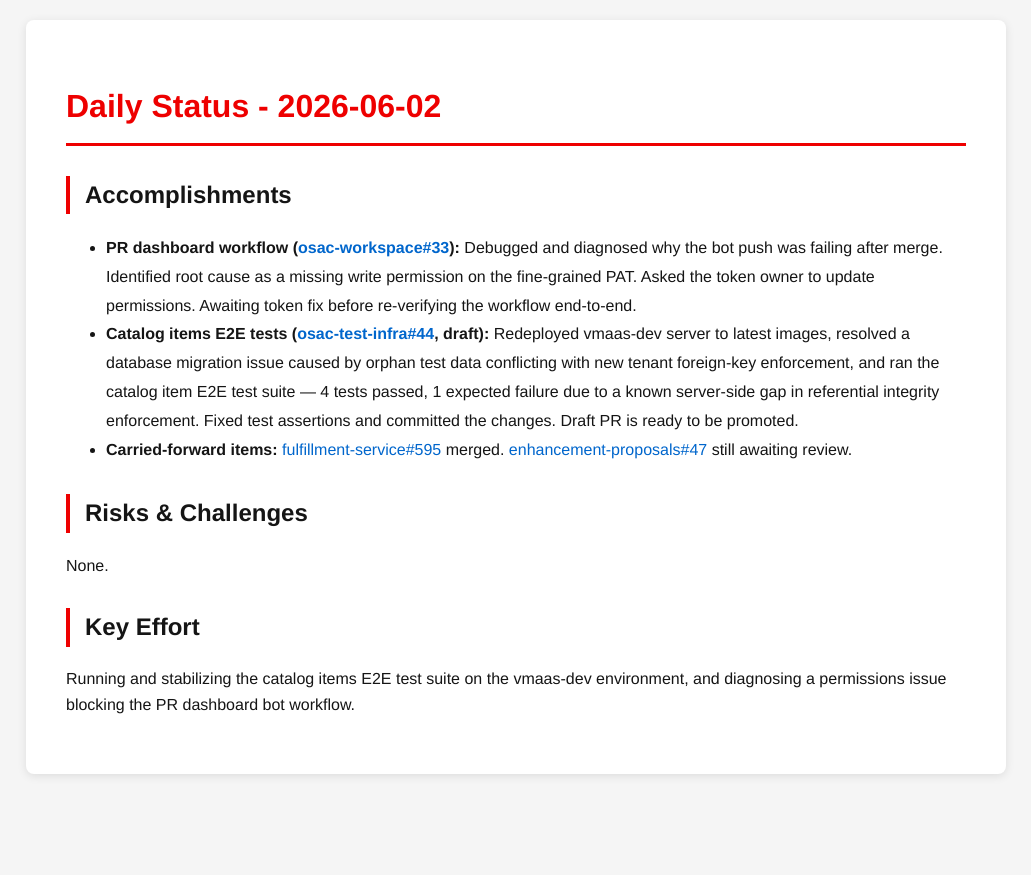
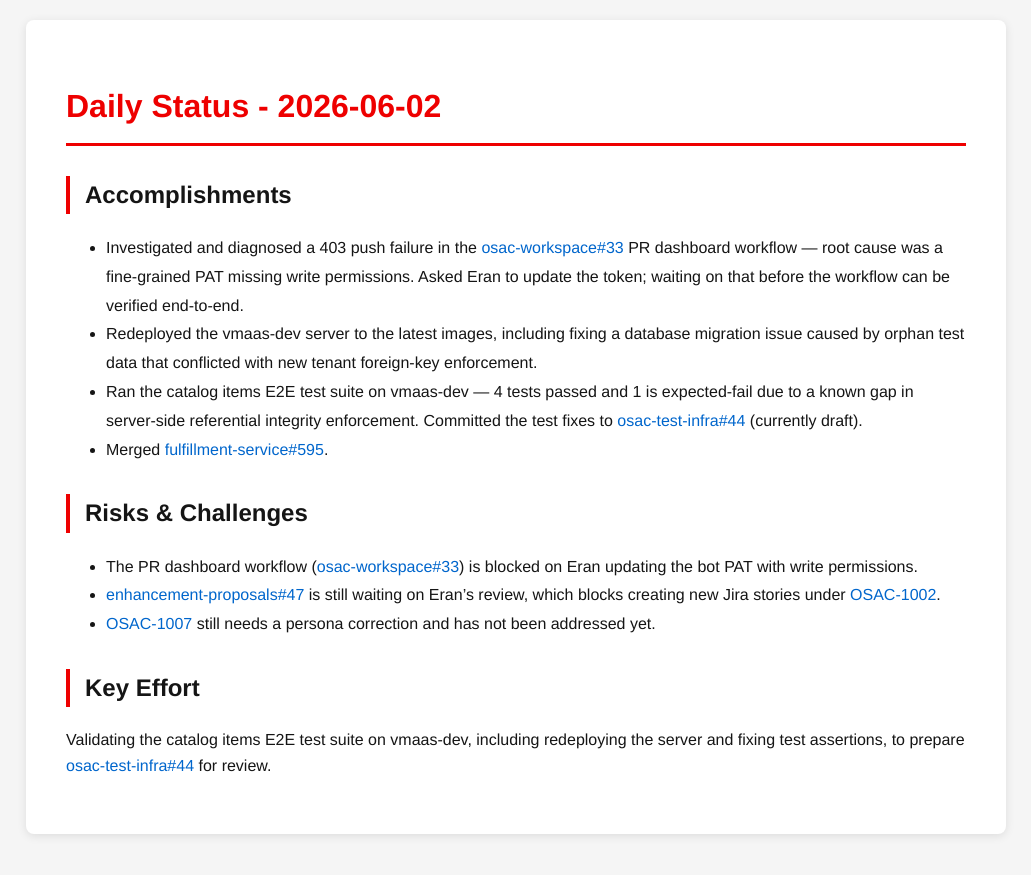
Before and after one commit to tzvatot/daily-status, a Jekyll site: the page built from 2026-06-02.md, in a window 1280 px wide. Shown: the top 875 px of the page, without its empty margins (124-1155 px from the left). Built offline with Jekyll 4.4.1, drawn with Linux system fonts in a browser that asks for light colours.

Commit message:
Daily status update - 2026-06-02

```diff
--- a/2026-06-02.md
+++ b/2026-06-02.md
@@ -7,12 +7,15 @@ date: 2026-06-02
 # Daily Status - 2026-06-02
 
 ## Accomplishments
-- **PR dashboard workflow ([osac-workspace#33](https://github.com/osac-project/osac-workspace/pull/33)):** Debugged and diagnosed why the bot push was failing after merge. Identified root cause as a missing write permission on the fine-grained PAT. Asked the token owner to update permissions. Awaiting token fix before re-verifying the workflow end-to-end.
-- **Catalog items E2E tests ([osac-test-infra#44](https://github.com/osac-project/osac-test-infra/pull/44), draft):** Redeployed vmaas-dev server to latest images, resolved a database migration issue caused by orphan test data conflicting with new tenant foreign-key enforcement, and ran the catalog item E2E test suite — 4 tests passed, 1 expected failure due to a known server-side gap in referential integrity enforcement. Fixed test assertions and committed the changes. Draft PR is ready to be promoted.
-- **Carried-forward items:** [fulfillment-service#595](https://github.com/osac-project/fulfillment-service/pull/595) merged. [enhancement-proposals#47](https://github.com/osac-project/enhancement-proposals/pull/47) still awaiting review.
+- Investigated and diagnosed a 403 push failure in the [osac-workspace#33](https://github.com/osac-project/osac-workspace/pull/33) PR dashboard workflow — root cause was a fine-grained PAT missing write permissions. Asked Eran to update the token; waiting on that before the workflow can be verified end-to-end.
+- Redeployed the vmaas-dev server to the latest images, including fixing a database migration issue caused by orphan test data that conflicted with new tenant foreign-key enforcement.
+- Ran the catalog items E2E test suite on vmaas-dev — 4 tests passed and 1 is expected-fail due to a known gap in server-side referential integrity enforcement. Committed the test fixes to [osac-test-infra#44](https://github.com/osac-project/osac-test-infra/pull/44) (currently draft).
+- Merged [fulfillment-service#595](https://github.com/osac-project/fulfillment-service/pull/595).
 
 ## Risks & Challenges
-None.
+- The PR dashboard workflow ([osac-workspace#33](https://github.com/osac-project/osac-workspace/pull/33)) is blocked on Eran updating the bot PAT with write permissions.
+- [enhancement-proposals#47](https://github.com/osac-project/enhancement-proposals/pull/47) is still waiting on Eran's review, which blocks creating new Jira stories under [OSAC-1002](https://redhat.atlassian.net/browse/OSAC-1002).
+- [OSAC-1007](https://redhat.atlassian.net/browse/OSAC-1007) still needs a persona correction and has not been addressed yet.
 
 ## Key Effort
-Running and stabilizing the catalog items E2E test suite on the vmaas-dev environment, and diagnosing a permissions issue blocking the PR dashboard bot workflow.
+Validating the catalog items E2E test suite on vmaas-dev, including redeploying the server and fixing test assertions, to prepare [osac-test-infra#44](https://github.com/osac-project/osac-test-infra/pull/44) for review.
```
